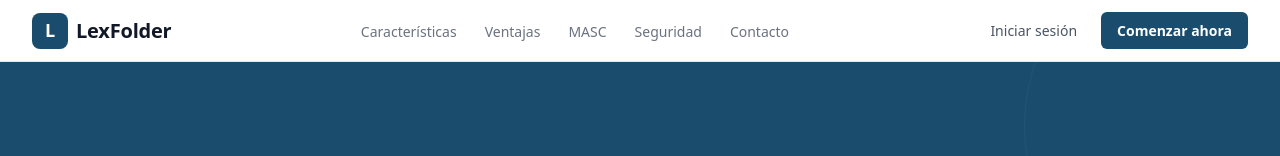
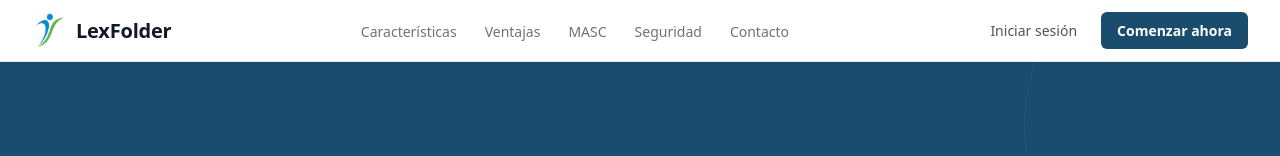
Before and after one commit to cristinaepcdoctor/landing, an Angular app: page / in a window 1280 px wide. Shown: the top 156 px of the page. Built offline with nearby package versions, Linux system fonts and the light colour scheme.

Commit message:
Script de SEO en index.html reubicado, Logo de lexfolder.net añadido al header correctamente.

```diff
--- a/src/app/components/landing/header/header.css
+++ b/src/app/components/landing/header/header.css
@@ -46,13 +46,14 @@
     align-items: center;
     justify-content: center;
     border-radius: 0.5rem;
-    background-color: #1a4d6d;
+    flex-shrink: 0;
 }
 
-.header__logo-text {
-    font-size: 1.125rem;
-    font-weight: 700;
-    color: white;
+.header__logo-image {
+    height: 100%;
+    width: 100%;
+    object-fit: contain;
+    border-radius: 0.375rem;
 }
 
 .header__logo-name {
--- a/src/app/components/landing/header/header.html
+++ b/src/app/components/landing/header/header.html
@@ -3,7 +3,7 @@
     <!-- Logo -->
     <a href="/" class="header__logo" aria-label="LexFolder - Inicio">
       <div class="header__logo-icon">
-        <span class="header__logo-text">L</span>
+        <img src="/logo-lexfolder.png" alt="LexFolder Logo" class="header__logo-image">
       </div>
       <span class="header__logo-name">LexFolder</span>
     </a>
--- a/src/index.html
+++ b/src/index.html
@@ -1,5 +1,6 @@
 <!doctype html>
 <html lang="es">
+  <head>
     <!-- Le decimos a google qué es LexFolder, qué hace y cómo categorizarlo -->
     <script type="application/ld+json">
       {
@@ -31,7 +32,6 @@
         ]
       }
     </script>
-  <head>
     <!--Metadatos para posicionamiento en redes-->
     <meta charset="utf-8" />
     <title>LexFolder | Software de gestión para despachos de abogados</title>
```
Also changed, not shown: public/logo-lexfolder.png (added). Lines whose indentation alone changed are shown as unchanged.
